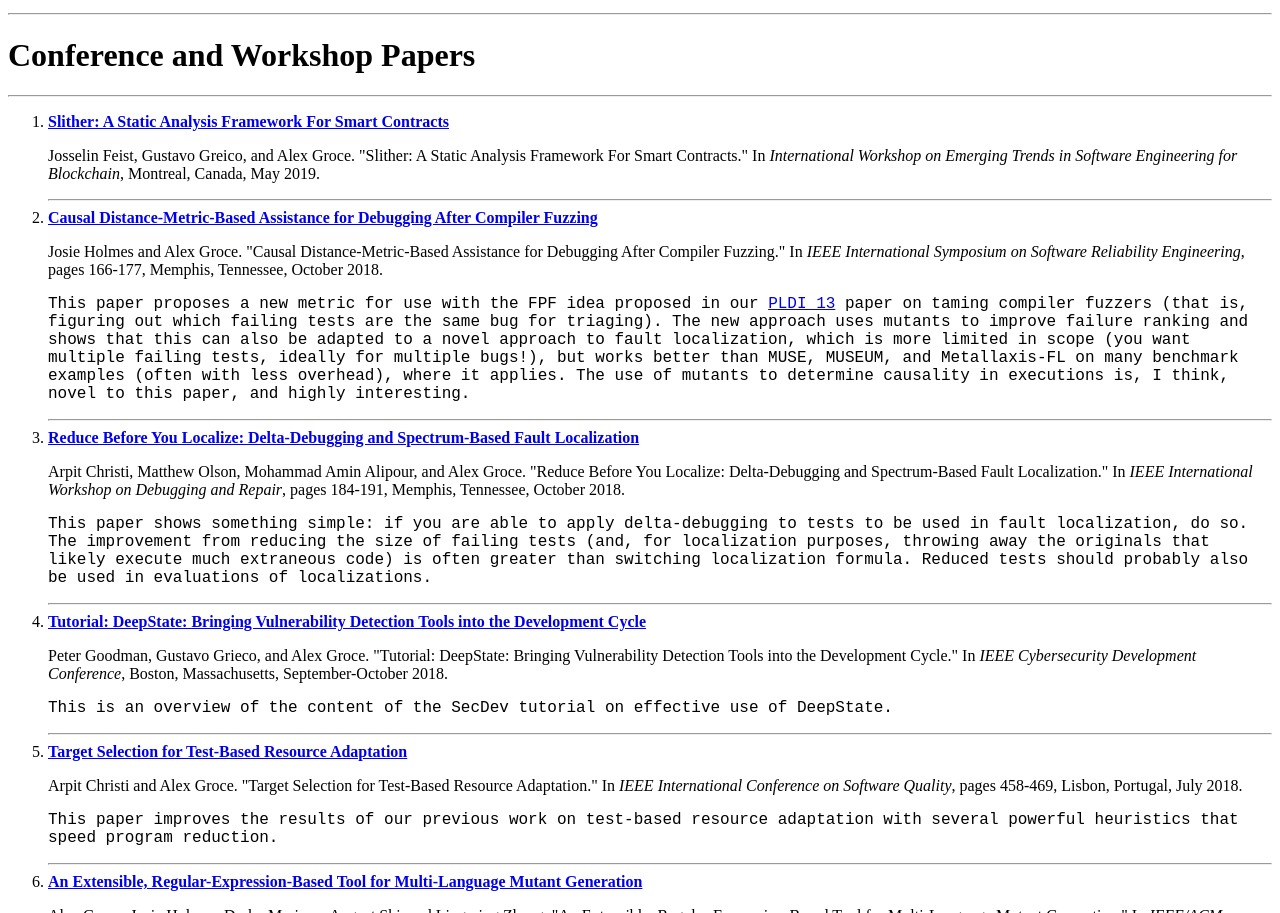
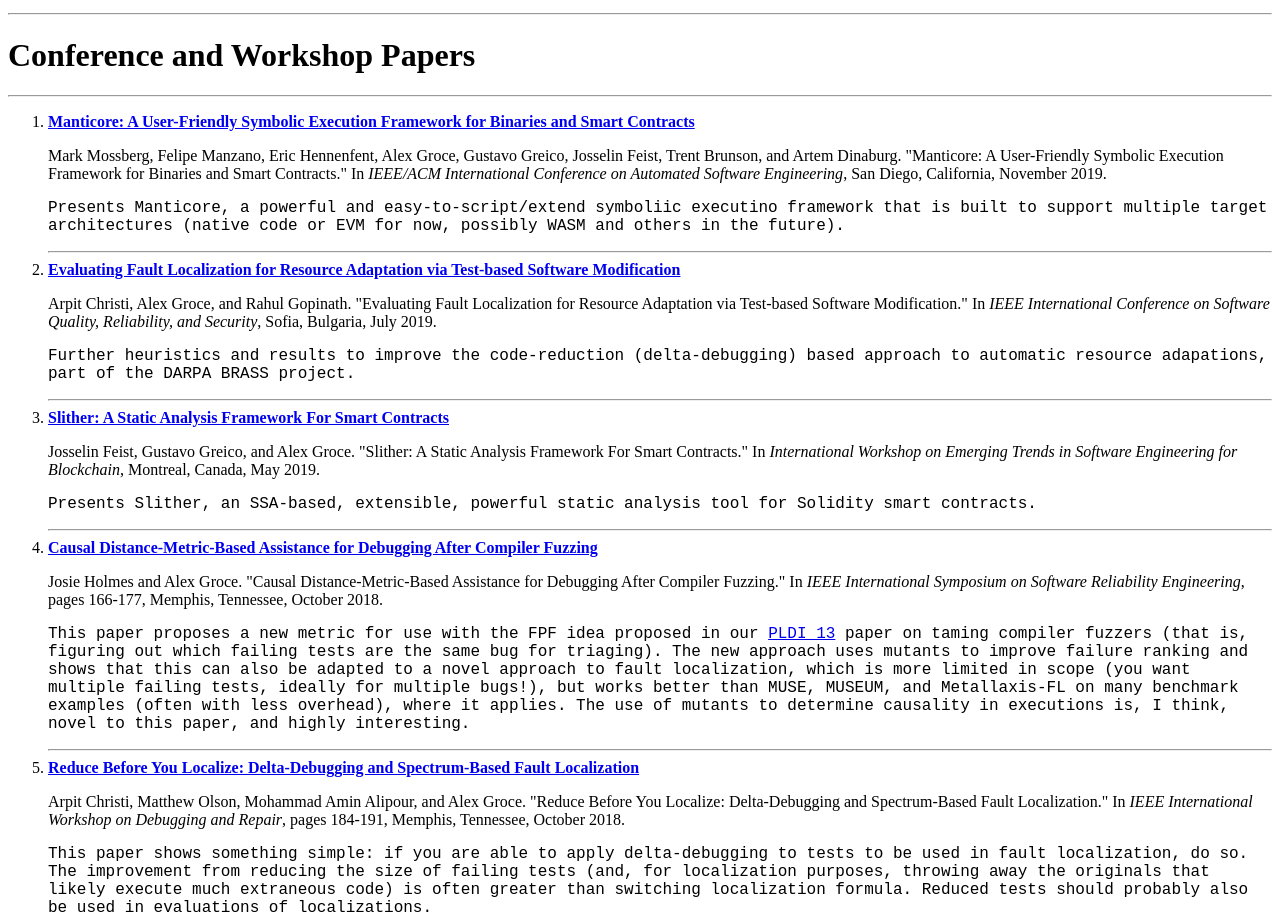
Before and after one commit to agroce/agroce.github.io, a plain HTML site: page pubs.html in a window 1280 px wide. Shown: the part 2579-3492 px from the top of the page. Drawn offline with Linux system fonts and the light colour scheme.

Commit message:
new papers

```diff
--- a/pubs.html
+++ b/pubs.html
@@ -202,6 +202,41 @@ Fuller version of the ICSE paper presenting the MAGIC approach to model checking
 <hr>
 <ol>
   <li>
+  <a href = "ase19.pdf"><b>
+  Manticore: A User-Friendly Symbolic Execution Framework for Binaries and Smart Contracts
+  </b></a>
+  <p>
+ Mark Mossberg, Felipe Manzano, Eric Hennenfent, Alex
+    Groce, Gustavo Greico, Josselin Feist, Trent Brunson, and Artem Dinaburg. "Manticore: A User-Friendly Symbolic Execution
+Framework for Binaries and Smart Contracts."
+  In <i>IEEE/ACM International Conference on Automated Software
+  Engineering</i>, San Diego, California, November 2019.
+  <p>
+<font face="Courier New">
+Presents Manticore, a powerful and easy-to-script/extend symboliic
+  executino framework that is built to support multiple target
+  architectures (native code or EVM for now, possibly WASM and others
+  in the future).
+</font>
+  <hr>
+  </li>
+  <li>
+  <a href = "qrs19.pdf"><b>
+  Evaluating Fault Localization for Resource Adaptation via Test-based Software Modification
+  </b></a>
+  <p>
+  Arpit Christi, Alex Groce, and Rahul Gopinath. "Evaluating Fault Localization for Resource Adaptation via Test-based Software Modification."
+  In <i>IEEE International Conference on Software Quality,
+  Reliability, and Security</i>, Sofia, Bulgaria, July 2019.
+    <p>
+<font face="Courier New">
+Further heuristics and results to improve the code-reduction
+  (delta-debugging) based approach to automatic resource adapations,
+  part of the DARPA BRASS project.
+</font>
+  <hr>
+  </li>
+  <li>
   <a href = "wetseb19.pdf"><b>
   Slither: A Static Analysis Framework For Smart Contracts
   </b></a>
@@ -210,6 +245,11 @@ Fuller version of the ICSE paper presenting the MAGIC approach to model checking
   Analysis Framework For Smart Contracts."
   In <i>International Workshop on Emerging Trends in Software
   Engineering for Blockchain</i>, Montreal, Canada, May 2019.
+  <p>
+<font face="Courier New">
+Presents Slither, an SSA-based, extensible, powerful static analysis
+  tool for Solidity smart contracts.
+</font>
   <hr>
   </li>
 <li>
```
Also changed, not shown: 2 other files.
